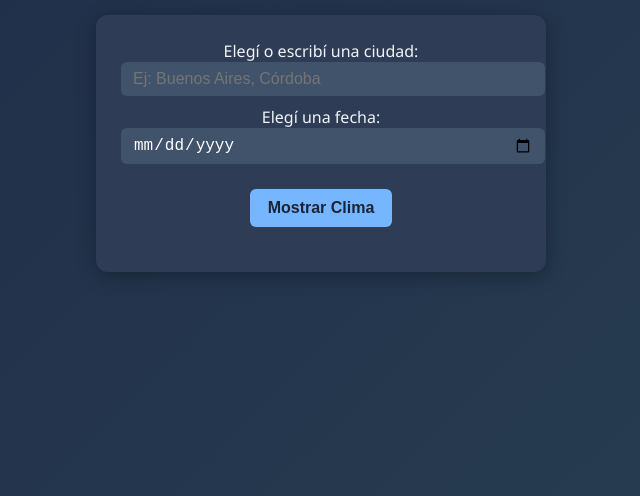
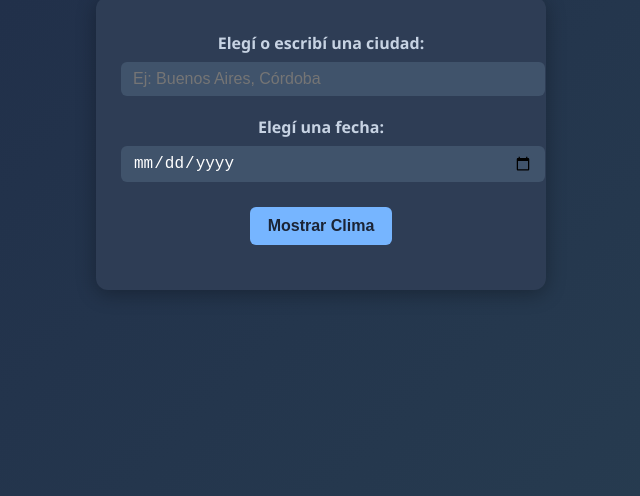
Before and after one commit to Bautistaits/api.clima, a plain HTML site: page index.html in a window 1280 px wide. Shown: the part 304-800 px from the top of the page, without its empty margins (319-959 px from the left). Drawn offline with Linux system fonts and the light colour scheme.

Commit message:
Update index.html

```diff
--- a/index.html
+++ b/index.html
@@ -9,17 +9,15 @@
   <h1>Consultar Clima por Lugar y Fecha</h1>
 
   <div class="caja">
-    <label for="ciudad">Elegí o escribí una ciudad:</label>
+    <p>Elegí o escribí una ciudad:</p>
     <input type="text" id="ciudad" placeholder="Ej: Buenos Aires, Córdoba" />
 
-    <label for="fechaClima">Elegí una fecha:</label>
+    <p>Elegí una fecha:</p>
     <input type="date" id="fechaClima" />
 
     <button id="botonClima">Mostrar Clima</button>
 
-    <div id="resultadoClima">
-
-    </div>
+    <div id="resultadoClima"></div>
   </div>
 
   <script src="clima.js"></script>
```
